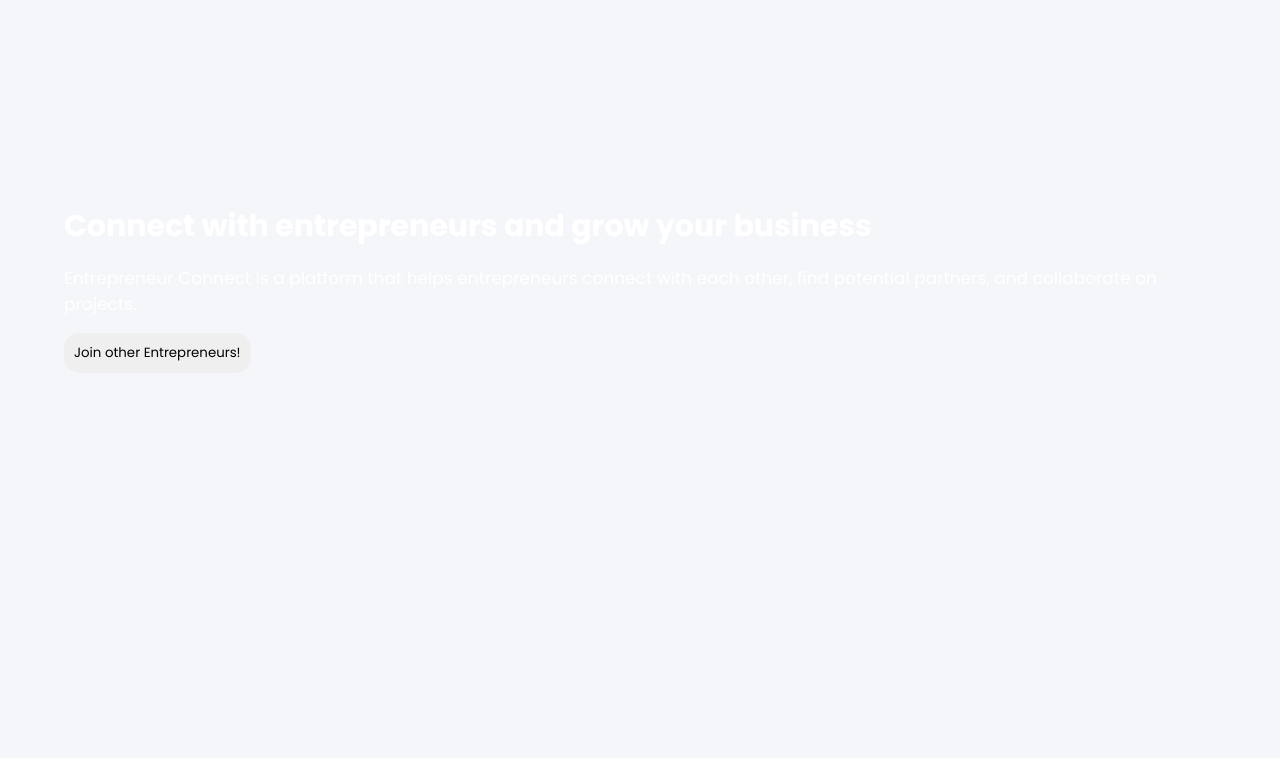
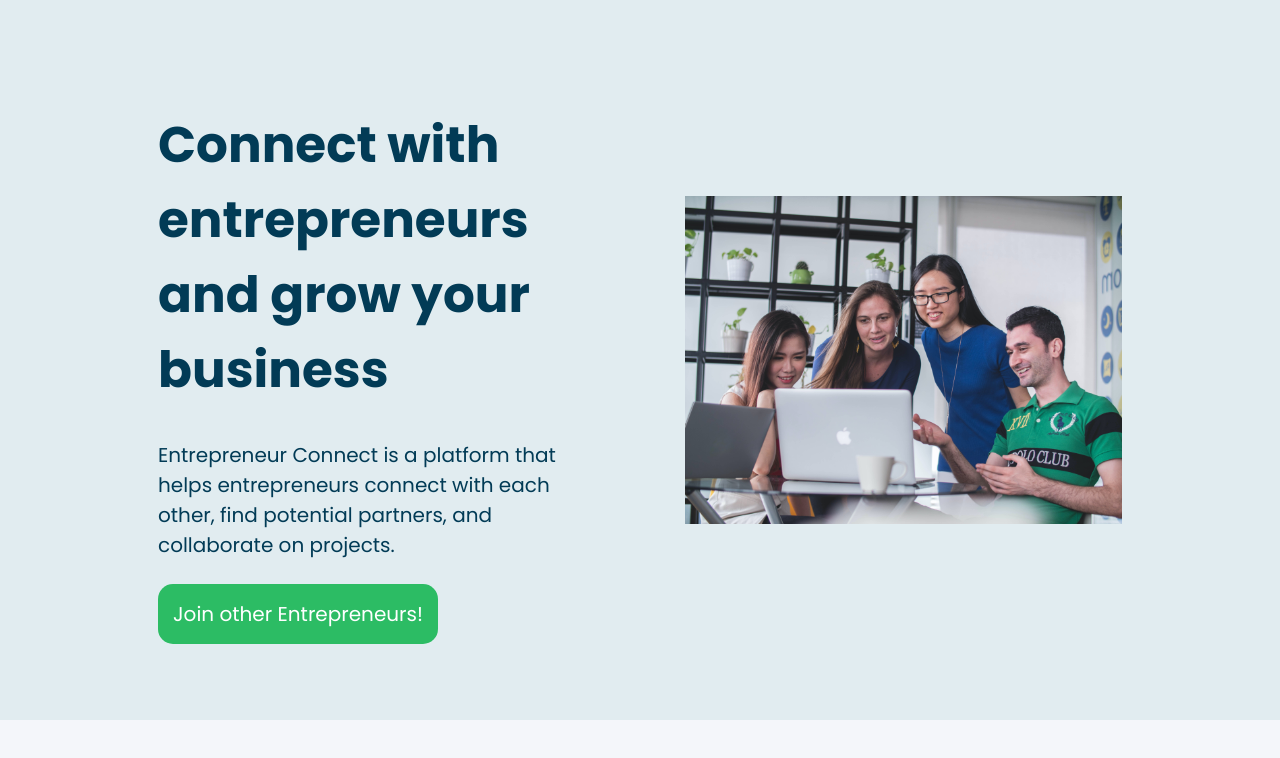
Before and after one commit to Nemwel-Boniface/entrepreneur_connect_fe, a React (Create React App) app: page / in a window 1280 px wide. Shown: the top 758 px of the page. Built offline with nearby package versions, Linux system fonts and the light colour scheme.

Commit message:
Update styled the hero section desktop version

```diff
--- a/src/stylesheets/homePage/hero.css
+++ b/src/stylesheets/homePage/hero.css
@@ -15,10 +15,8 @@
   width: 100%;
   padding: 5%;
   color: #fff;
-  display: flex;
-  flex-direction: column;
-  justify-content: center;
-  align-items: center;
+  display: grid;
+  place-items: center;
 }
 
 .hero .heroLeft h2 {
@@ -61,13 +59,101 @@
 /* Tablet version */
 
 @media screen and (min-width: 748px) {
+  .heroRight img {
+    display: block;
+  }
+
   .hero {
+    padding: 5% 8%;
     background-image: none;
+    background-color: var(--herobg);
+    display: flex;
+    justify-content: space-between;
+    align-items: center;
+    gap: 30px;
+    height: 90vh;
+    color: var(--titleblue);
+  }
+
+  .heroLeft,
+  .heroRight {
+    flex: 1;
+    padding: 20px;
+  }
+
+  .hero .heroLeft h2 {
+    margin: 1.5rem 0;
+    font-size: 35px;
+  }
+
+  .hero .heroLeft p {
+    margin: 1rem 0;
+    font-size: 18px;
+  }
+
+  .hero .heroRight img {
+    width: 100%;
+    max-width: 100%;
+    object-fit: contain;
+  }
+
+  .hero .heroLeft button {
+    background-color: var(--lightgreen);
+    color: #fff;
+    padding: 10px;
+    font-size: 18px;
+    outline: none;
+    border: none;
+    border-radius: 15px;
+    cursor: pointer;
+    transition: .5s;
+  }
+
+  .hero .heroLeft button:hover {
+    background: #fff;
+    color: var(--lightgreen);
+    border: 1px solid var(--lightgreen);
+  }
+
+  .hero .heroLeft button:active {
+    background-color: var(--lightgreen);
+    color: #fff;
   }
 }
 
 /* Desktop versions now */
 
 @media screen and (min-width: 1080px) {
-  /* Shall contain the desktop version styles  */
+  .hero {
+    padding: 5% 10%;
+    background-image: none;
+    background-color: var(--herobg);
+    display: flex;
+    justify-content: space-between;
+    align-items: center;
+    gap: 30px;
+    height: 90vh;
+    color: var(--titleblue);
+  }
+
+  .heroLeft,
+  .heroRight {
+    flex: 1;
+    padding: 30px;
+  }
+
+  .hero .heroLeft h2 {
+    margin: 2rem 0;
+    font-size: 50px;
+  }
+
+  .hero .heroLeft p {
+    margin: 1.5rem 0;
+    font-size: 20px;
+  }
+
+  .hero .heroLeft button {
+    padding: 15px;
+    font-size: 20px;
+  }
 }
```
